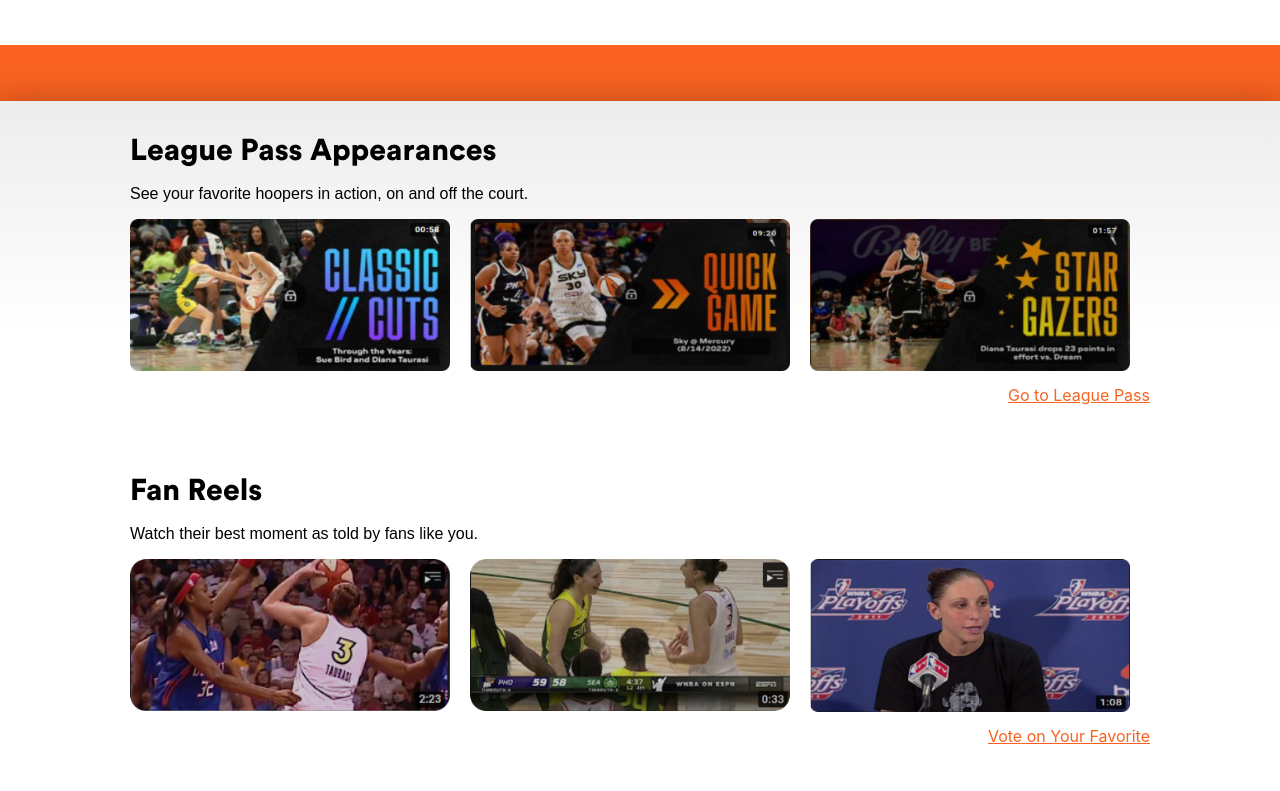
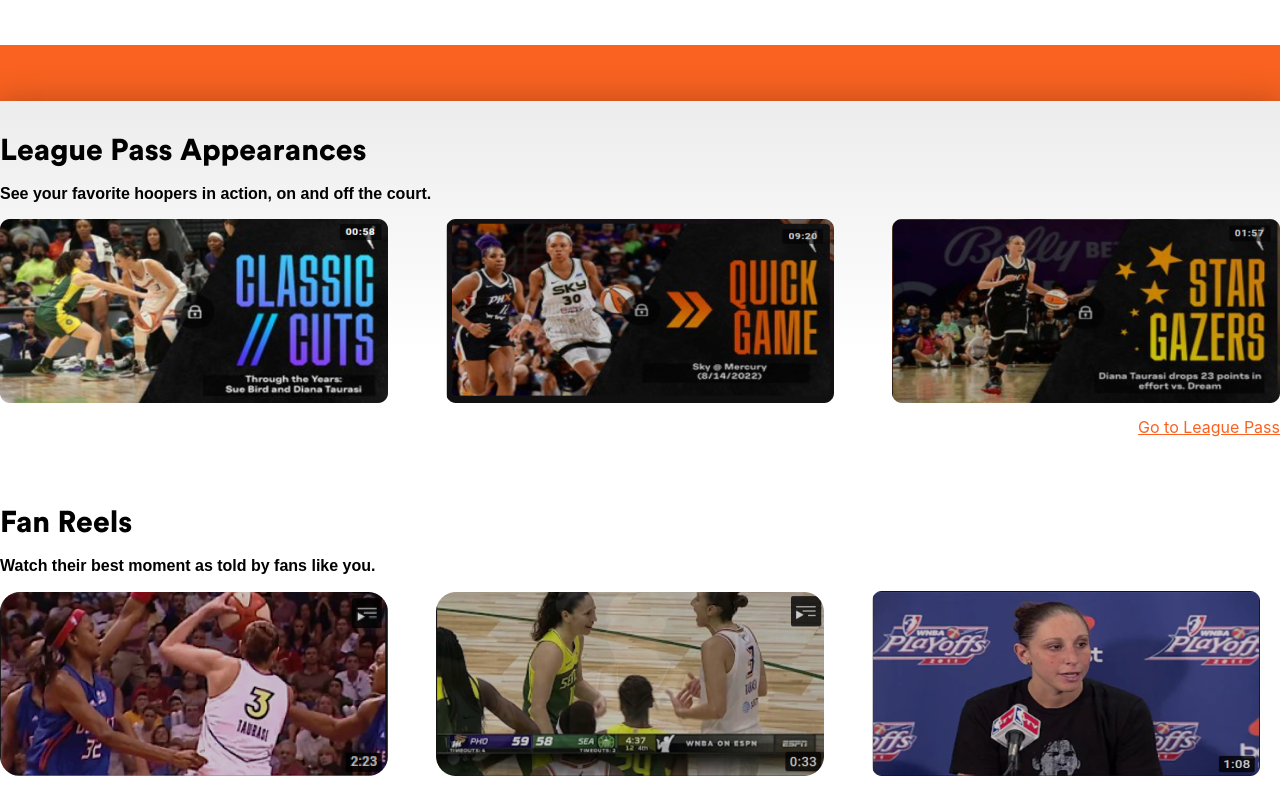
Before and after one commit to dkrj45/wnba-player-page, a React (Create React App) app: page / in a window 1280 px wide. Shown: the part 2020-2811 px from the top of the page. Built offline with nearby package versions, Linux system fonts and the light colour scheme.

Commit message:
alignment changes

```diff
--- a/src/components/VideoSection/VideoSection.js
+++ b/src/components/VideoSection/VideoSection.js
@@ -10,6 +10,7 @@
   return (
     <>
       <section className="videosection">
+        <div className='videosection__wrapper'>
           <div className="videosection__appearance">
             <h2 className="videosection__title">League Pass Appearances</h2>
             <p className="videosection__paragraph">
@@ -47,7 +48,7 @@
                 className="videosection__videolink"
               >
                 <img
-                className="videosection__videoimage"
+                  className="videosection__videoimage--right"
                   src={video3}
                   alt="classic cuts"
                 />
@@ -108,6 +109,7 @@
               </a>
             </div>
           </div>
+        </div>
       </section>
       <div className="videosection__bottom"></div>
     </>
--- a/src/components/VideoSection/VideoSection.scss
+++ b/src/components/VideoSection/VideoSection.scss
@@ -7,6 +7,11 @@
   flex-direction: column;
   align-items: center;
   padding: 2rem 3rem;
+
+  &__wrapper {
+    width: 1280px;
+  }
+
   &__bottom{
     width: 100%;
     height: 3.5rem;
@@ -19,7 +24,7 @@
   &__paragraph{
     font-family: Arial, Helvetica, sans-serif;
     font-size: 1rem;
-    font-weight: 400;
+    font-weight: 600;
   }
   &__videos{
     width: 100%;
@@ -30,8 +35,13 @@
   }
   &__videoimage{
     margin-right: 1.25rem;
-    width: 25vw;
+    width: 388px;
     height: auto;
+
+    &--right {
+      @extend .videosection__videoimage;
+      margin: 0;
+    }
   }
   &__linksection{
     display: flex;
```
Lines whose indentation alone changed are shown as unchanged.
